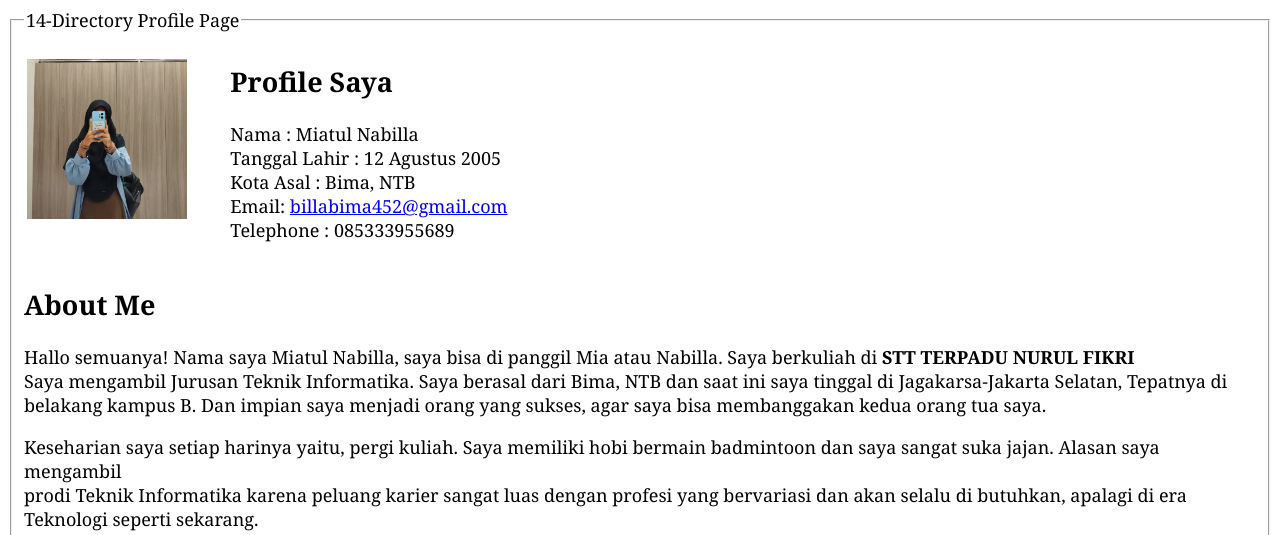
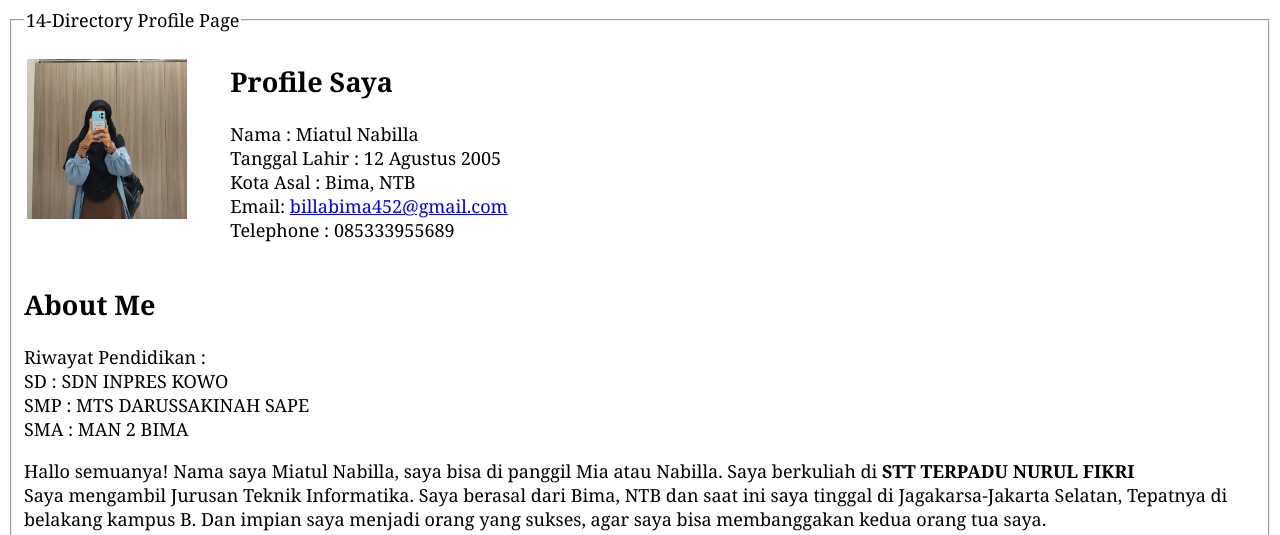
Before and after one commit to nabilla180/TI08_Miatul-Nabilla_0110223239, a plain HTML site: page pertemuan2-tugas/cv_0110223239_Miatul-Nabilla.html in a window 1280 px wide. Shown: the top 535 px of the page. Drawn offline with Linux system fonts and the light colour scheme.

Commit message:
Update cv_0110223239_Miatul-Nabilla.html

```diff
--- a/pertemuan2-tugas/cv_0110223239_Miatul-Nabilla.html
+++ b/pertemuan2-tugas/cv_0110223239_Miatul-Nabilla.html
@@ -35,6 +35,12 @@
         <article style="font-family: Cambria, Cochin, Georgia, Times, 'Times New Roman', serif; font-size: 18px;">
             <h2>About Me</h2>
             <section>
+                <p>Riwayat Pendidikan :<br>
+                    SD : SDN INPRES KOWO<br>
+                    SMP : MTS DARUSSAKINAH SAPE<br>
+                    SMA : MAN 2 BIMA
+                </p>
+
                 <p>Hallo semuanya! Nama saya Miatul Nabilla, saya bisa di panggil Mia atau Nabilla.
                     Saya berkuliah di <b>STT TERPADU NURUL FIKRI</b> <br> Saya mengambil Jurusan Teknik Informatika.
                     Saya berasal dari Bima, NTB dan saat ini saya tinggal di Jagakarsa-Jakarta Selatan, Tepatnya di <br>
```
